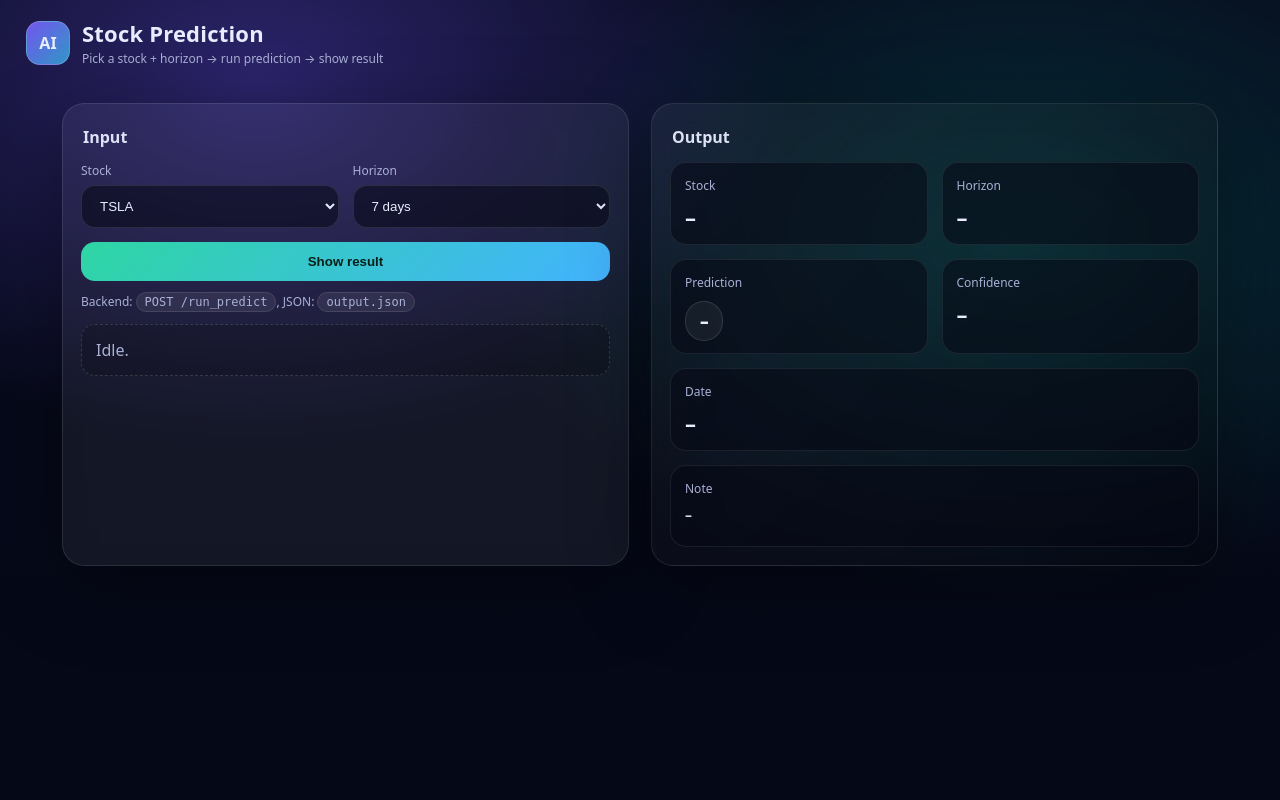
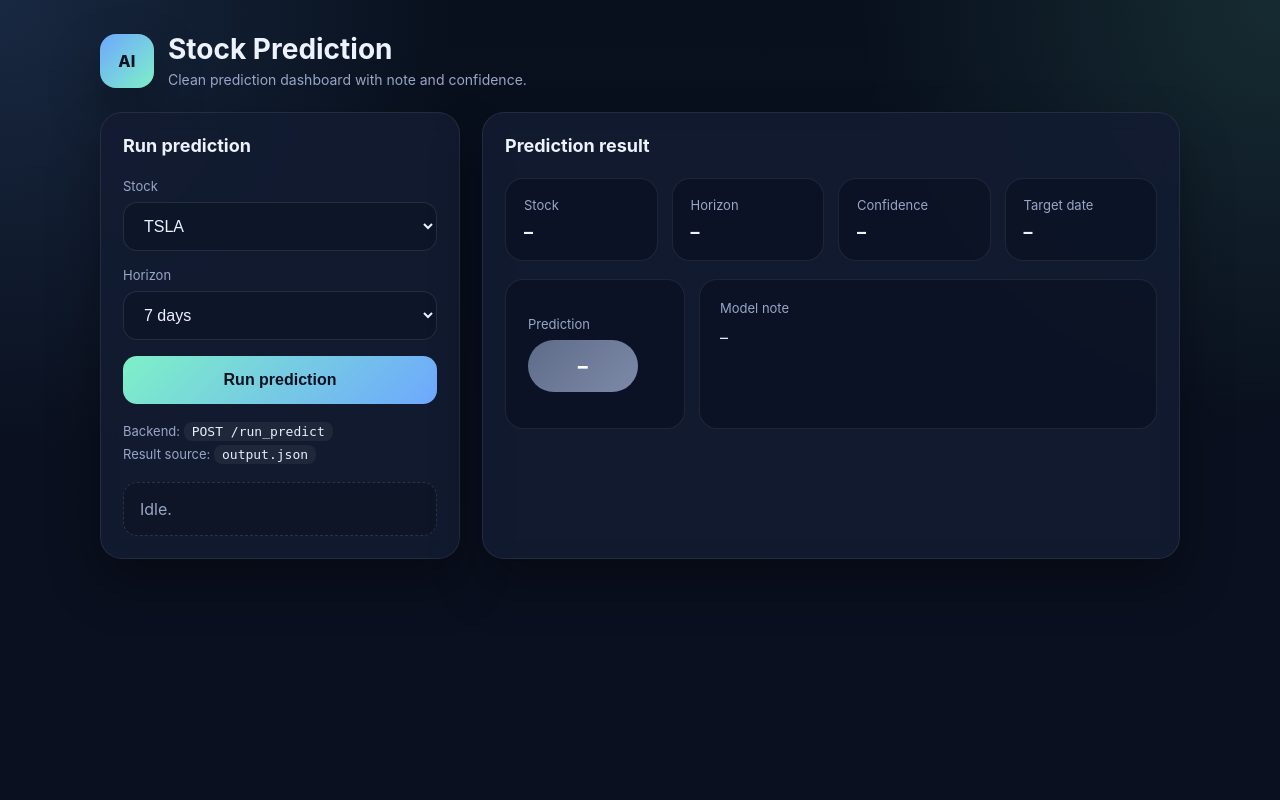
Before and after one commit to NayTharHtet/ai-training, a Flask app: page / in a window 1280 px wide. Run offline with Flask 3, Linux system fonts and the light colour scheme.

Commit message:
upgrade changes

```diff
--- a/app.py
+++ b/app.py
@@ -4,11 +4,10 @@ import json
 import subprocess
 import sys
 from datetime import datetime, timedelta
-
 from pathlib import Path
 from typing import Any, Dict, Optional
 
-from flask import Flask, jsonify, make_response, render_template, request, send_from_directory
+from flask import Flask, jsonify, make_response, render_template, request
 
 BASE_DIR = Path(__file__).resolve().parent
 PREDICT_PY = BASE_DIR / "predict.py"
@@ -17,7 +16,8 @@ OUTPUT_JSON = BASE_DIR / "output.json"
 ALLOWED_TICKERS = {"AAPL", "NVDA", "TSLA", "ALL"}
 ALLOWED_HORIZONS = {1, 7, 30}
 
-app = Flask(__name__)  # uses ./templates and ./static by default [web:709][web:710]
+app = Flask(__name__)
+
 
 @app.get("/__debug_paths")
 def __debug_paths():
@@ -30,16 +30,19 @@ def __debug_paths():
         "index_path": str(Path(app.root_path) / (app.template_folder or "templates") / "index.html"),
     })
 
+
 @app.get("/__debug_index_len")
 def __debug_index_len():
-    from pathlib import Path
     p = Path(app.root_path) / (app.template_folder or "templates") / "index.html"
     if not p.exists():
         return jsonify({"exists": False, "path": str(p)})
     txt = p.read_text(encoding="utf-8", errors="replace")
-    return jsonify({"exists": True, "path": str(p), "length": len(txt), "first_120": txt[:120]})
-
-
+    return jsonify({
+        "exists": True,
+        "path": str(p),
+        "length": len(txt),
+        "first_120": txt[:120]
+    })
 
 
 def _no_cache(resp):
@@ -65,21 +68,36 @@ def _latest_run(data: Dict[str, Any]) -> Optional[Dict[str, Any]]:
     return last if isinstance(last, dict) else None
 
 
-def _pick_result(run: Dict[str, Any], ticker: str) -> Optional[Dict[str, Any]]:
+def _pick_result(run: Dict[str, Any], ticker: str, horizon: Optional[int] = None) -> Optional[Dict[str, Any]]:
     results = run.get("results")
     if not isinstance(results, list):
         return None
+
     t = ticker.strip().upper()
-    for r in results:
-        if isinstance(r, dict) and str(r.get("ticker", "")).upper() == t:
-            return r
-    return None
+    matched = [
+        r for r in results
+        if isinstance(r, dict) and str(r.get("ticker", "")).upper() == t
+    ]
+
+    if not matched:
+        return None
+
+    if horizon is not None:
+        for r in matched:
+            try:
+                if int(r.get("horizon_days", -1)) == int(horizon):
+                    return r
+            except Exception:
+                pass
+
+    return matched[-1]
 
 
 def _pick_error(run: Dict[str, Any], ticker: str) -> Optional[Dict[str, Any]]:
     errors = run.get("errors")
     if not isinstance(errors, list):
         return None
+
     t = ticker.strip().upper()
     for e in errors:
         if isinstance(e, dict) and str(e.get("ticker", "")).upper() == t:
@@ -89,6 +107,7 @@ def _pick_error(run: Dict[str, Any], ticker: str) -> Optional[Dict[str, Any]]:
 
 def _validate_inputs(tickers: str, horizon: int) -> Optional[str]:
     tickers = (tickers or "ALL").strip().upper()
+
     if tickers == "ALL":
         ok_tickers = True
     else:
@@ -119,7 +138,6 @@ def index():
     return render_template("index.html")
 
 
-
 @app.get("/output.json")
 def output_json():
     data = _read_json(OUTPUT_JSON)
@@ -130,10 +148,10 @@ def output_json():
 @app.post("/run_predict")
 def run_predict():
     body = request.get_json(silent=True) or {}
+
     tickers = str(body.get("tickers", "ALL")).strip().upper()
     horizon = int(body.get("horizon", 7))
     ticker_for_ui = str(body.get("ticker", "")).strip().upper()
-
 
     err = _validate_inputs(tickers, horizon)
     if err:
@@ -156,33 +174,32 @@ def run_predict():
 
     picked_result = None
     picked_error = None
+
     if last and ticker_for_ui:
-        picked_result = _pick_result(last, ticker_for_ui)
+        picked_result = _pick_result(last, ticker_for_ui, horizon)
         picked_error = _pick_error(last, ticker_for_ui)
 
     target_date = None
-    if picked_result and picked_result.get("as_of_date"):
-        try:
-            d0 = datetime.strptime(picked_result["as_of_date"], "%Y-%m-%d").date()
-            target_date = (d0 + timedelta(days=int(horizon))).isoformat()
-        except Exception:
-            target_date = None
-
-
+    try:
+        today = datetime.now().date()
+        target_date = (today + timedelta(days=int(horizon))).isoformat()
+    except Exception:
+        target_date = None
 
     return _no_cache(make_response(jsonify({
-    "ok": True,
-    "data": data,
-    "latest_run": last,
-    "picked": {
-        "ticker": ticker_for_ui or None,
-        "result": picked_result,
-        "error": picked_error,
-        "target_date": target_date
-    }
-}), 200))
-
+        "ok": True,
+        "data": data,
+        "latest_run": last,
+        "picked": {
+            "ticker": ticker_for_ui or None,
+            "result": picked_result,
+            "error": picked_error,
+            "target_date": target_date
+        }
+    }), 200))
 
 
 if __name__ == "__main__":
+    app.jinja_env.auto_reload = True
+    app.config["TEMPLATES_AUTO_RELOAD"] = True
     app.run(host="127.0.0.1", port=5000, debug=True)
--- a/predict.py
+++ b/predict.py
@@ -336,9 +336,11 @@ def run_pipeline(
                 "direction": direction,
                 "prob_up": prob_up,
                 "expected_return": expected_return,
+                "note": llm_note,
                 "llm_note": llm_note,
                 "source": "Yahoo Finance live/recent market data",
             }
+
             results.append(result)
 
         except Exception as e:
--- a/static/styles.css
+++ b/static/styles.css
@@ -1,187 +1,280 @@
-:root{
-  --bg0:#050816;
-  --bg1:#070a1c;
-  --card: rgba(255,255,255,.06);
-  --stroke: rgba(255,255,255,.10);
-  --txt:#e8ecff;
-  --mut:#a9b1d6;
-  --good:#2ed6a3;
-  --bad:#ff5b7e;
-  --radius:22px;
+:root {
+  --bg: #0b1020;
+  --panel: #131c31;
+  --panel-soft: rgba(19, 28, 49, 0.88);
+  --line: rgba(255, 255, 255, 0.08);
+  --text: #eef2ff;
+  --muted: #9aa6c7;
+  --accent: #6ea8fe;
+  --accent-2: #7ef0c7;
+  --up: #19c37d;
+  --down: #ff6b81;
+  --neutral: #7d89a8;
+  --shadow: 0 24px 50px rgba(0, 0, 0, 0.35);
+  --radius: 22px;
 }
 
-*{box-sizing:border-box}
-body{
-  margin:0;
-  color:var(--txt);
-  font-family: ui-sans-serif, system-ui, -apple-system, Segoe UI, Roboto, Arial;
-  background:
-    radial-gradient(900px 600px at 20% 10%, rgba(114,85,255,.35), transparent 60%),
-    radial-gradient(900px 600px at 80% 30%, rgba(0,255,215,.16), transparent 60%),
-    linear-gradient(180deg, var(--bg1), var(--bg0));
-  min-height:100vh;
+* {
+  box-sizing: border-box;
 }
 
-.topbar{ padding:18px 26px; }
-.brand{ display:flex; gap:12px; align-items:center; }
-
-.logo{
-  width:44px;height:44px;
-  border-radius:14px;
-  display:grid;place-items:center;
-  background: linear-gradient(135deg, rgba(124,92,255,.9), rgba(58,206,255,.7));
-  border: 1px solid rgba(255,255,255,.18);
-  font-weight:800;
+body {
+  margin: 0;
+  min-height: 100vh;
+  font-family: Inter, ui-sans-serif, system-ui, -apple-system, Segoe UI, Roboto, Arial, sans-serif;
+  color: var(--text);
+  background:
+    radial-gradient(circle at top left, rgba(110, 168, 254, 0.16), transparent 30%),
+    radial-gradient(circle at top right, rgba(126, 240, 199, 0.12), transparent 28%),
+    linear-gradient(180deg, #08101d 0%, #0b1020 100%);
 }
 
-.title{font-size:22px;font-weight:800;letter-spacing:.2px}
-.sub{font-size:12px;color:var(--mut);margin-top:2px}
+.wrap {
+  max-width: 1120px;
+  margin: 0 auto;
+  padding: 34px 20px 50px;
+}
 
-.shell{
-  max-width: 1200px;
-  margin: 18px auto 60px;
-  padding: 0 22px;
-  display:grid;
-  grid-template-columns: 1fr 1fr;
+.hero {
+  margin-bottom: 24px;
+}
+
+.brand {
+  display: flex;
+  align-items: center;
+  gap: 14px;
+}
+
+.logo {
+  width: 54px;
+  height: 54px;
+  border-radius: 16px;
+  display: grid;
+  place-items: center;
+  background: linear-gradient(135deg, var(--accent), var(--accent-2));
+  color: #08111f;
+  font-weight: 800;
+  letter-spacing: 0.4px;
+  box-shadow: var(--shadow);
+}
+
+.hero h1 {
+  margin: 0;
+  font-size: 28px;
+  line-height: 1.1;
+}
+
+.hero p {
+  margin: 6px 0 0;
+  color: var(--muted);
+  font-size: 14px;
+}
+
+.grid {
+  display: grid;
+  grid-template-columns: 360px 1fr;
   gap: 22px;
 }
 
-.panel{
-  background: var(--card);
-  border: 1px solid var(--stroke);
+.card {
+  background: var(--panel-soft);
+  border: 1px solid var(--line);
   border-radius: var(--radius);
-  padding: 18px;
-  backdrop-filter: blur(14px);
-  box-shadow: 0 20px 80px rgba(0,0,0,.35);
+  box-shadow: var(--shadow);
+  backdrop-filter: blur(10px);
 }
 
-.panel-out{
-  background: linear-gradient(135deg, rgba(255,255,255,.05), rgba(0,0,0,.25));
+.card-head {
+  padding: 22px 22px 0;
+  font-size: 18px;
+  font-weight: 700;
 }
 
-.panel-h{
-  font-weight:800;
-  padding: 4px 2px 14px;
-  opacity:.95;
+.card-body {
+  padding: 22px;
 }
 
-.form-grid{
-  display:grid;
-  grid-template-columns: 1fr 1fr;
-  gap:14px;
-  align-items:end;
+.stack {
+  display: grid;
+  gap: 16px;
 }
 
-.field label{
-  display:block;
-  font-size:12px;
-  color:var(--mut);
-  margin:0 0 6px;
+.field label,
+.label {
+  display: block;
+  margin-bottom: 8px;
+  font-size: 13px;
+  color: var(--muted);
 }
 
-select{
-  width:100%;
-  padding:12px 14px;
+select {
+  width: 100%;
+  border: 1px solid rgba(255, 255, 255, 0.1);
+  background: #0d1528;
+  color: var(--text);
   border-radius: 14px;
-  border: 1px solid rgba(255,255,255,.10);
-  background: rgba(6,8,20,.55);
-  color:var(--txt);
-  outline:none;
+  padding: 14px 16px;
+  font-size: 16px;
+  outline: none;
 }
 
-.btn{
-  grid-column: 1 / -1;
-  padding: 12px 14px;
-  border: 0;
-  border-radius: 14px;
-  cursor:pointer;
-  font-weight:800;
-  color:#072018;
-  background: linear-gradient(135deg, rgba(46,214,163,1), rgba(67,179,255,1));
-  transition: transform .06s ease;
-}
-.btn:active{transform: scale(.98);}
-
-.hint{
-  grid-column: 1 / -1;
-  color: var(--mut);
-  font-size: 12px;
-  margin-top: -2px;
-}
-.hint code{
-  padding:2px 8px;
-  border-radius: 999px;
-  background: rgba(255,255,255,.07);
-  border:1px solid rgba(255,255,255,.10);
+select:focus {
+  border-color: var(--accent);
+  box-shadow: 0 0 0 4px rgba(110, 168, 254, 0.15);
 }
 
-.status{
-  margin-top: 14px;
-  padding: 14px;
+.btn {
+  width: 100%;
+  border: none;
   border-radius: 14px;
-  background: rgba(0,0,0,.18);
-  border: 1px dashed rgba(255,255,255,.14);
-  color: var(--mut);
-  min-height: 52px;
+  padding: 15px 18px;
+  font-size: 16px;
+  font-weight: 700;
+  color: #08111f;
+  background: linear-gradient(135deg, var(--accent-2), var(--accent));
+  cursor: pointer;
+  transition: transform 0.12s ease, opacity 0.12s ease;
 }
 
-.out-grid{
-  display:grid;
-  grid-template-columns: 1fr 1fr;
-  gap:14px;
+.btn:hover {
+  transform: translateY(-1px);
 }
 
-.tile{
-  border-radius: 16px;
-  padding: 14px 14px 12px;
-  background: rgba(6,8,20,.55);
-  border: 1px solid rgba(255,255,255,.08);
-  min-height: 82px;
+.btn:active {
+  transform: translateY(0);
 }
 
-.tile-wide{grid-column: 1 / -1;}
-
-.k{ color: var(--mut); font-size: 12px; }
-.v{
-  margin-top: 8px;
-  font-size: 22px;
-  font-weight: 900;
-  letter-spacing: .4px;
-}
-.v.small{
-  font-size: 14px;
-  font-weight: 650;
-  opacity: .92;
+.meta {
+  color: var(--muted);
+  font-size: 13px;
+  line-height: 1.7;
 }
 
-.pill{
-  display:inline-flex;
-  align-items:center;
-  justify-content:center;
-  margin-top: 10px;
-  padding: 8px 14px;
-  border-radius: 999px;
-  background: rgba(255,255,255,.06);
-  border: 1px solid rgba(255,255,255,.12);
-  font-weight: 950;
-  width: fit-content;
-}
-.pill.up{
-  background: rgba(46,214,163,.14);
-  border-color: rgba(46,214,163,.35);
-  color: #a7ffe5;
-}
-.pill.down{
-  background: rgba(255,91,126,.14);
-  border-color: rgba(255,91,126,.35);
-  color: #ffb3c3;
-}
-.pill.neutral{
-  background: rgba(255,255,255,.06);
-  border-color: rgba(255,255,255,.12);
-  color: var(--txt);
+.status {
+  min-height: 54px;
+  display: flex;
+  align-items: center;
+  padding: 14px 16px;
+  border-radius: 14px;
+  border: 1px dashed rgba(255, 255, 255, 0.12);
+  background: rgba(0, 0, 0, 0.14);
+  color: var(--muted);
 }
 
-@media (max-width: 920px){
-  .shell{grid-template-columns:1fr;}
+.results {
+  display: grid;
+  gap: 18px;
 }
+
+.stats-grid {
+  display: grid;
+  grid-template-columns: repeat(4, 1fr);
+  gap: 14px;
+}
+
+.stat,
+.prediction-box,
+.note-box {
+  background: rgba(8, 16, 31, 0.55);
+  border: 1px solid var(--line);
+  border-radius: 18px;
+}
+
+.stat {
+  padding: 18px;
+}
+
+.value {
+  font-size: 18px;
+  font-weight: 700;
+  word-break: break-word;
+}
+
+.result-grid {
+  display: grid;
+  grid-template-columns: 180px 1fr;
+  gap: 14px;
+}
+
+.prediction-box {
+  min-height: 150px;
+  padding: 22px;
+  display: flex;
+  flex-direction: column;
+  justify-content: center;
+}
+
+.note-box {
+  min-height: 150px;
+  padding: 20px;
+}
+
+.note-text {
+  color: #e2e8ff;
+  line-height: 1.7;
+  white-space: pre-wrap;
+  word-break: break-word;
+}
+
+.pill {
+  display: inline-flex;
+  align-items: center;
+  justify-content: center;
+  min-width: 110px;
+  width: fit-content;
+  padding: 14px 18px;
+  border-radius: 999px;
+  font-size: 20px;
+  font-weight: 800;
+  letter-spacing: 0.3px;
+}
+
+.pill.up {
+  color: white;
+  background: linear-gradient(135deg, #0ea86f, #1ad08b);
+}
+
+.pill.down {
+  color: white;
+  background: linear-gradient(135deg, #d54e69, #ff6b81);
+}
+
+.pill.neutral {
+  color: white;
+  background: linear-gradient(135deg, #5f6c89, #7d89a8);
+}
+
+code {
+  padding: 2px 8px;
+  border-radius: 8px;
+  background: rgba(255, 255, 255, 0.06);
+  color: #e8eeff;
+}
+
+@media (max-width: 920px) {
+  .grid {
+    grid-template-columns: 1fr;
+  }
+
+  .stats-grid {
+    grid-template-columns: 1fr 1fr;
+  }
+
+  .result-grid {
+    grid-template-columns: 1fr;
+  }
+}
+
+@media (max-width: 560px) {
+  .wrap {
+    padding: 20px 14px 34px;
+  }
+
+  .hero h1 {
+    font-size: 24px;
+  }
+
+  .stats-grid {
+    grid-template-columns: 1fr;
+  }
+}
--- a/templates/index.html
+++ b/templates/index.html
@@ -1,30 +1,29 @@
 <!DOCTYPE html>
+
 <html lang="en">
 <head>
   <meta charset="UTF-8" />
-  <meta name="viewport" content="width=device-width, initial-scale=1.0"/>
+  <meta name="viewport" content="width=device-width, initial-scale=1.0" />
   <title>Stock Prediction</title>
   <link rel="stylesheet" href="{{ url_for('static', filename='styles.css') }}">
-
 </head>
 <body>
-  <div class="topbar">
+  <div class="wrap">
+    <header class="hero">
       <div class="brand">
         <div class="logo">AI</div>
         <div>
-        <div class="title">Stock Prediction</div>
-        <div class="sub">Pick a stock + horizon → run prediction → show result</div>
+          <h1>Stock Prediction</h1>
+          <p>Clean prediction dashboard with note and confidence.</p>
         </div>
       </div>
-  </div>
+    </header>
 
-  <main class="shell">
-    <section class="panel">
-      <div class="panel-h">Input</div>
-
-      <div style="display:none">{{ test_value }}</div>
-
-      <div class="form-grid">
+    <main class="grid">
+      <section class="card">
+        <div class="card-head">Run prediction</div>
+        <div class="card-body">
+          <div class="stack">
             <div class="field">
               <label for="stockSelect">Stock</label>
               <select id="stockSelect">
@@ -43,62 +42,71 @@
               </select>
             </div>
 
-        <button id="btn" class="btn" type="button">Show result</button>
+            <button id="btn" class="btn" type="button">Run prediction</button>
 
-        <div class="hint">
-          Backend: <code>POST /run_predict</code>, JSON: <code>output.json</code>
+            <div class="meta">
+              <div>Backend: <code>POST /run_predict</code></div>
+              <div>Result source: <code>output.json</code></div>
+            </div>
+
+            <div class="status" id="status">Idle.</div>
+          </div>
+        </div>
+      </section>
+
+      <section class="card">
+        <div class="card-head">Prediction result</div>
+        <div class="card-body results">
+          <div class="stats-grid">
+            <div class="stat">
+              <div class="label">Stock</div>
+              <div class="value" id="outStock">–</div>
+            </div>
+
+            <div class="stat">
+              <div class="label">Horizon</div>
+              <div class="value" id="outHorizon">–</div>
+            </div>
+
+            <div class="stat">
+              <div class="label">Confidence</div>
+              <div class="value" id="outConf">–</div>
+            </div>
+
+            <div class="stat">
+              <div class="label">Target date</div>
+              <div class="value" id="outDate">–</div>
             </div>
           </div>
 
-      <div class="status" id="status">Idle.</div>
-    </section>
-
-    <section class="panel panel-out">
-      <div class="panel-h">Output</div>
-
-      <div class="out-grid">
-        <div class="tile">
-          <div class="k">Stock</div>
-          <div class="v" id="outStock">–</div>
-        </div>
-
-        <div class="tile">
-          <div class="k">Horizon</div>
-          <div class="v" id="outHorizon">–</div>
-        </div>
-
-        <div class="tile">
-          <div class="k">Prediction</div>
+          <div class="result-grid">
+            <div class="prediction-box">
+              <div class="label">Prediction</div>
               <div class="pill neutral" id="outPred">–</div>
             </div>
 
-        <div class="tile">
-          <div class="k">Confidence</div>
-          <div class="v" id="outConf">–</div>
+            <div class="note-box">
+              <div class="label">Model note</div>
+              <div class="note-text" id="outNote">–</div>
             </div>
-
-        <div class="tile tile-wide">
-          <div class="k">Date</div>
-          <div class="v" id="outDate">–</div>
-        </div>
-
-        <div class="tile tile-wide">
-          <div class="k">Note</div>
-          <div class="v small" id="outNote">–</div>
           </div>
         </div>
       </section>
     </main>
+  </div>
 
   <script>
     const $ = (id) => document.getElementById(id);
 
-    function setStatus(msg) { $("status").textContent = msg; }
+    function setStatus(msg) {
+      $("status").textContent = msg;
+    }
 
     function setPill(text) {
       const el = $("outPred");
       el.textContent = text || "–";
-      el.classList.remove("up","down","neutral");
+      el.classList.remove("up", "down", "neutral");
+
       if (text === "UP") el.classList.add("up");
       else if (text === "DOWN") el.classList.add("down");
       else el.classList.add("neutral");
@@ -112,25 +120,27 @@
     function clearOutput() {
       $("outStock").textContent = "–";
       $("outHorizon").textContent = "–";
-      setPill("–");
       $("outConf").textContent = "–";
       $("outDate").textContent = "–";
       $("outNote").textContent = "–";
+      setPill("–");
     }
 
     function setOutputFromResult(r) {
       $("outStock").textContent = r.ticker ?? "–";
-      $("outHorizon").textContent = (r.horizon_days != null) ? `${r.horizon_days} day(s)` : "–";
+      $("outHorizon").textContent = r.horizon_days != null ? `${r.horizon_days} day(s)` : "–";
       setPill(r.direction ?? "–");
 
       const pu = r.prob_up;
       const pd = r.prob_down;
       let conf = "–";
-      if (pu != null || pd != null) conf = fmtPct01(Math.max(pu ?? 0, pd ?? 0));
+      if (pu != null || pd != null) {
+        conf = fmtPct01(Math.max(pu ?? 0, pd ?? 0));
+      }
       $("outConf").textContent = conf;
 
       $("outDate").textContent = "–";
-      $("outNote").textContent = r.note ?? "–";
+      $("outNote").textContent = r.note ?? r.llm_note ?? "–";
     }
 
     async function runAndShow() {
@@ -139,13 +149,17 @@
       const ticker = $("stockSelect").value;
       const horizon = Number($("horizonSelect").value);
 
-      setStatus("Running predict.py...");
+      setStatus("Running prediction...");
 
       try {
         const res = await fetch("/run_predict", {
           method: "POST",
           headers: { "Content-Type": "application/json" },
-          body: JSON.stringify({ tickers: ticker, horizon: horizon, ticker: ticker })
+          body: JSON.stringify({
+            tickers: ticker,
+            horizon: horizon,
+            ticker: ticker
+          })
         });
 
         const payload = await res.json();
@@ -156,26 +170,24 @@
         }
 
         const picked = payload.picked || {};
-        console.log("picked.target_date =", picked.target_date, "as_of_date =", picked.result?.as_of_date, "horizon_days =", picked.result?.horizon_days);
+
         if (picked.result) {
           setOutputFromResult(picked.result);
+          $("outDate").textContent = picked.target_date ?? picked.result.as_of_date ?? "–";
           setStatus("Done.");
-          $("outDate").textContent = picked.target_date ?? (picked.result.as_of_date ?? "–");
           return;
         }
 
-
-
         if (picked.error) {
-          setStatus("Ticker failed: " + (picked.error.error || "unknown error"));
           $("outStock").textContent = ticker;
           $("outHorizon").textContent = horizon + " day(s)";
           $("outNote").textContent = picked.error.error || "unknown error";
           setPill("–");
+          setStatus("Ticker failed: " + (picked.error.error || "unknown error"));
           return;
         }
 
-        setStatus("No result returned. Check output.json latest run.");
+        setStatus("No result returned.");
       } catch (e) {
         console.error(e);
         setStatus("Error: cannot reach backend.");
```
Also changed, not shown: output.json. Lines whose indentation alone changed are shown as unchanged.
